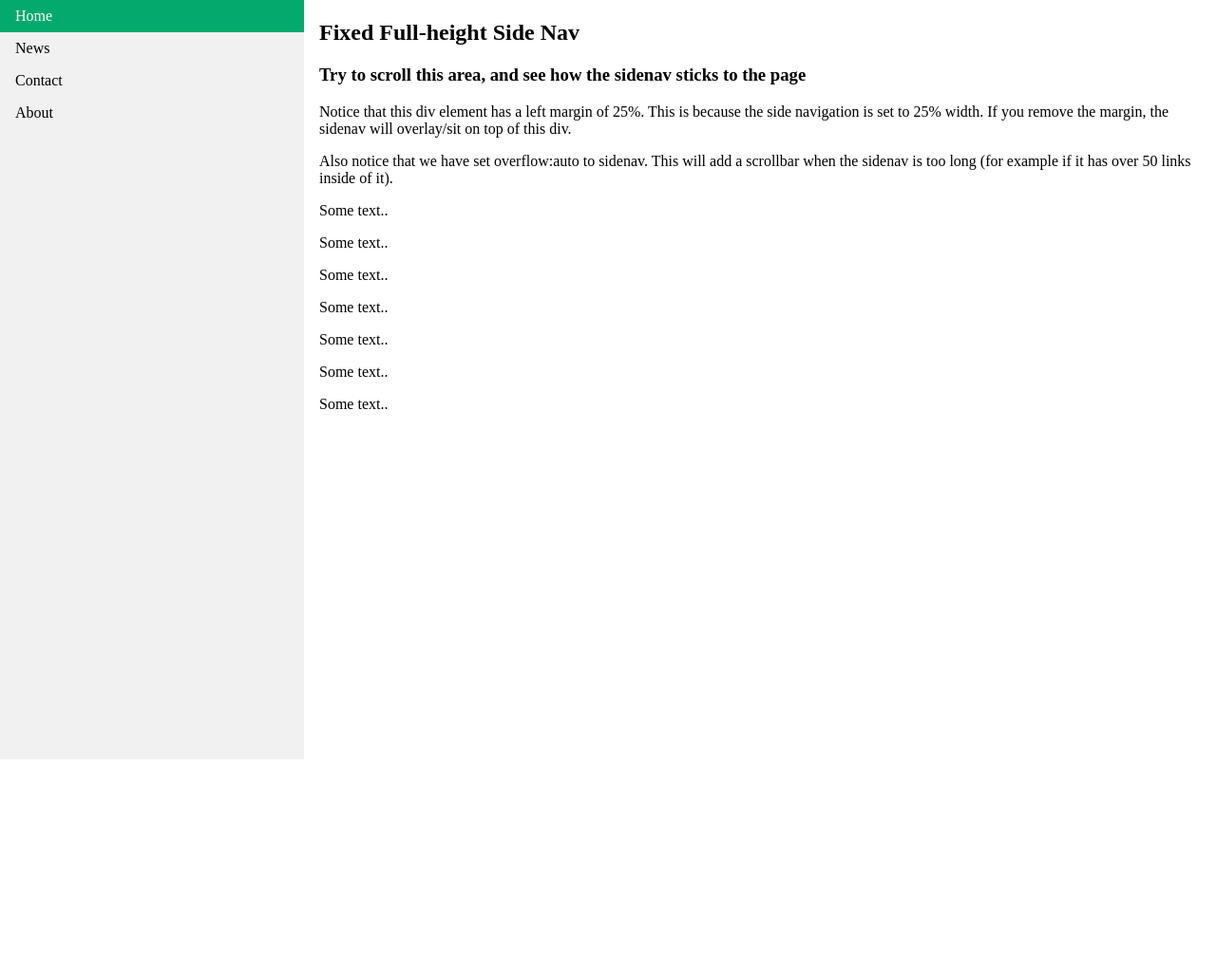
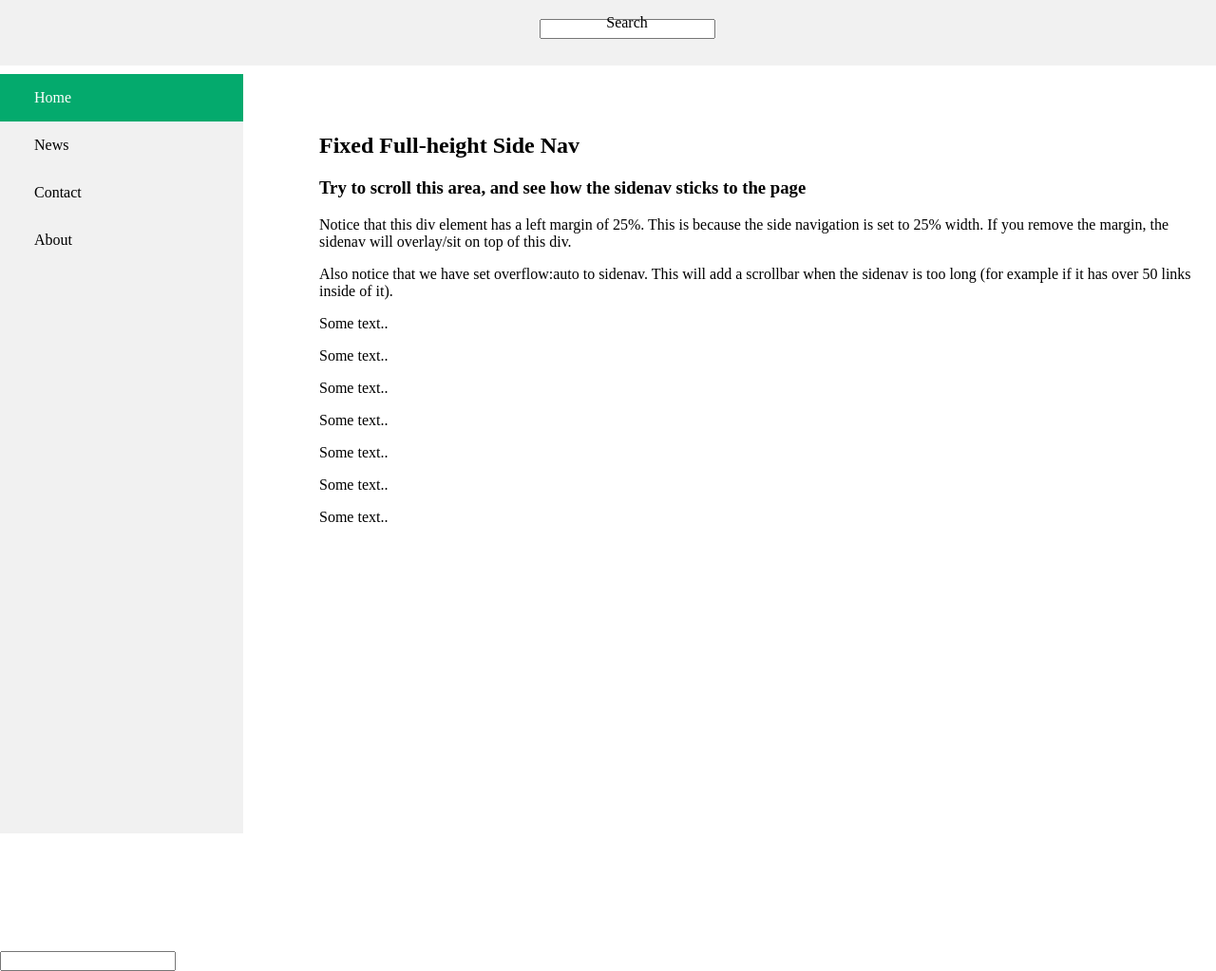
Before and after one commit to Emil-SA/Emne-1, a plain HTML site: page prøv/index.html in a window 1280 px wide. Shown: the whole page at 95% size. Before the commit the page ends 1002 px from the top, so only its background shows below. Drawn offline with Linux system fonts and the light colour scheme; files that its build step writes are made by us from their sources.

Commit message:
sidenav and top nav setup

```diff
--- a/prøv/index.html
+++ b/prøv/index.html
@@ -4,9 +4,14 @@
     <meta charset="UTF-8">
     <meta name="viewport" content="width=device-width, initial-scale=1.0">
     <title>Document</title>
-    <link rel="stylesheet" href="prøv/style.css" />
+    <link rel="stylesheet" href="style.css" />
 </head>
 <body>
+    <div class="header">
+  <input type="text">
+  <p style="margin-top: -2%;">Search</p>
+</div>
+
 
 
 
@@ -17,8 +22,8 @@
   <li><a href="#about">About</a></li>
 </ul>
 
-<div style="margin-left:25%;padding:1px 16px;height:1000px;">
-  <h2>Fixed Full-height Side Nav</h2>
+<div style="margin-left:25%; padding:1px 16px;height:1000px;">
+  <h2 style="margin-top: 15%;">Fixed Full-height Side Nav</h2>
   <h3>Try to scroll this area, and see how the sidenav sticks to the page</h3>
   <p>Notice that this div element has a left margin of 25%. This is because the side navigation is set to 25% width. If you remove the margin, the sidenav will overlay/sit on top of this div.</p>
   <p>Also notice that we have set overflow:auto to sidenav. This will add a scrollbar when the sidenav is too long (for example if it has over 50 links inside of it).</p>
@@ -31,6 +36,8 @@
   <p>Some text..</p>
 </div>
 
+<input type="text">
+
 
 </body>
 </html>
--- a/prøv/style.css
+++ b/prøv/style.css
@@ -1,12 +1,23 @@
 body {
+  margin: 0;
+}
+
+.header {
+  background-color: #f1f1f1;
+  text-align: center;
+  position: fixed;
+  overflow: auto;
+  width: 100%;
+  height: auto;
+  padding: 20px;
   margin: 0;
 }
 
 ul {
   list-style-type: none;
-  margin: 0;
+  margin: 78px 0px;
   padding: 0;
-  width: 25%;
+  width: 20%;
   background-color: #f1f1f1;
   position: fixed;
   height: 100%;
@@ -16,9 +27,10 @@ ul {
 li a {
   display: block;
   color: #000;
-  padding: 8px 16px;
+  padding: 16px 36px;
   text-decoration: none;
-}
+
+  }
 
 li a.active {
   background-color: #04AA6D;
```
